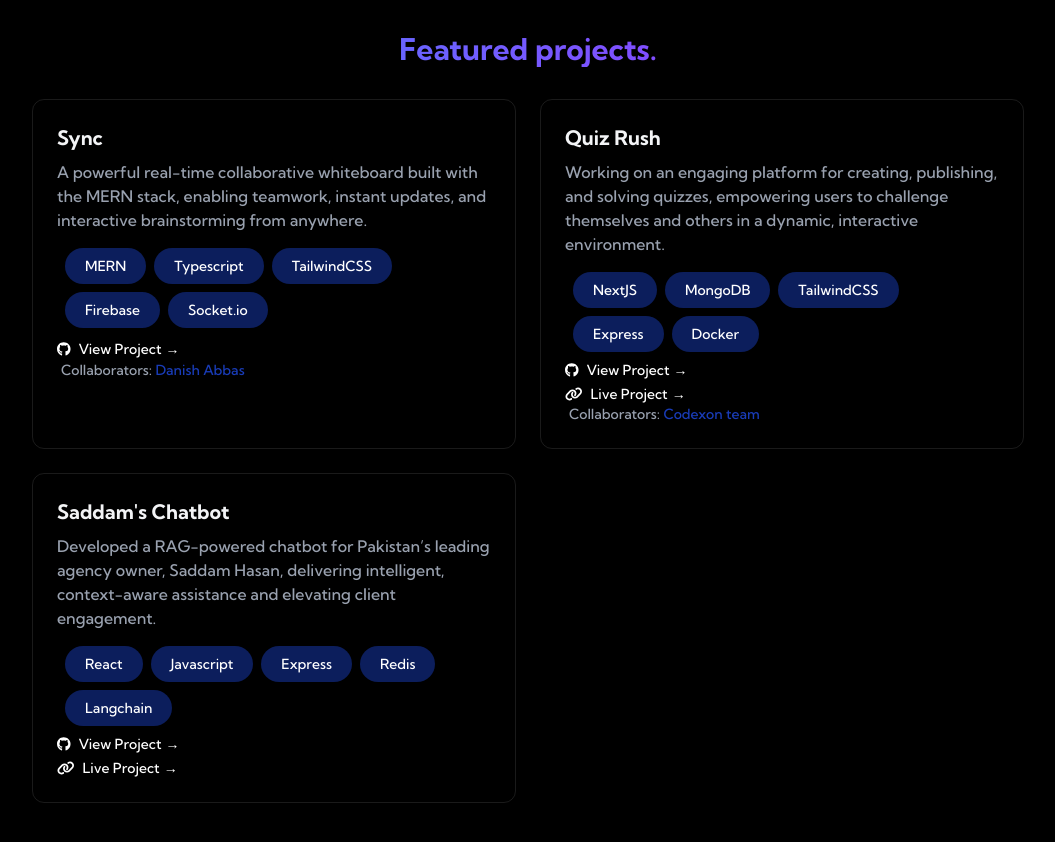
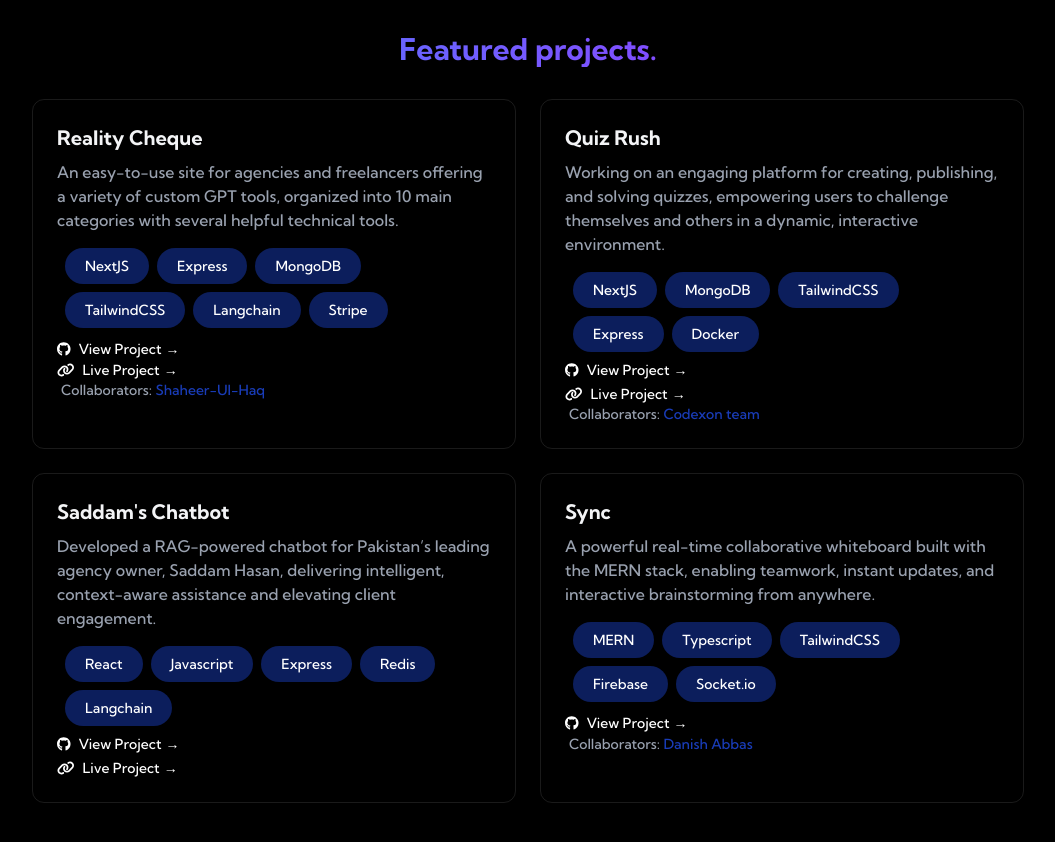
Before and after one commit to Momena-akhtar/momena-in-real-life, a React (Vite) app: page / in a window 1280 px wide. Shown: the part 2520-3362 px from the top of the page, without its empty margins (112-1167 px from the left). Built offline with nearby package versions, Linux system fonts and the light colour scheme.

Commit message:
add reality cheque project

```diff
--- a/src/components/sections/Projects.tsx
+++ b/src/components/sections/Projects.tsx
@@ -14,21 +14,22 @@ const Projects = () => {
           Featured projects.
         </h2>
         <div className="grid grid-cols-1 md:grid-cols-2 gap-6">
-            {/* SYNC */}
+          {/* REALITY CHEQUE */}
           <div className="p-6 rounded-xl border border-white/10 hover:-translate-y-1 hover:border-blue-800/50
           hover:shadow-[0_2px_8px_rgba(59, 130, 246, 0.2)] transition cursor-pointer">
-            <h3 className="text-xl font-bold mb-2"> Sync </h3>
+            <h3 className="text-xl font-bold mb-2"> Reality Cheque </h3>
             <p className="text-gray-400 mb-4 ">
               {" "}
-              A powerful real-time collaborative whiteboard built with the MERN stack, enabling teamwork, instant updates, and interactive brainstorming from anywhere.
+              An easy-to-use site for agencies and freelancers offering a variety of custom GPT tools, organized into 10 main categories with several helpful technical tools.
             </p>
             <div className="m-2 flex flex-wrap gap-2">
               {[
-                "MERN",
-                "Typescript",
+                "NextJS",
+                "Express",
+                "MongoDB",
                 "TailwindCSS",
-                "Firebase",
-                "Socket.io",
+                "Langchain",
+                "Stripe",
               ].map((tech, key) => (
                 <span
                   key={key}
@@ -42,18 +43,27 @@ const Projects = () => {
             </div>
             <a
             target='_blank'
-            href="https://github.com/Momena-akhtar/sync-board"
+            href="https://github.com/Momena-akhtar/reality-cheque"
             className=" text-white hover:text-blue-800 text-sm transition-colors">
                 <FontAwesomeIcon icon={faGithub}  className="text-white pr-2" />
                 View Project
                 <span className="ml-1 text-sm">&#8594;</span>
+            </a>
+            <a
+              target='_blank'
+              href="https://ai.realitycheque.co/"
+              className="text-white hover:text-blue-800 text-sm transition-colors block"
+            >
+              <FontAwesomeIcon icon={faLink} className="text-white pr-2" />
+              Live Project
+              <span className="ml-1 text-sm">&#8594;</span>
             </a>
             <div className='ml-1 text-sm text-gray-400'>
                 Collaborators:
                 <a
                 target='_blank'
                 className='text-blue-800'
-                href="https://github.com/12Danish"> {" "}Danish Abbas</a>
+                href="/"> {" "}Shaheer-Ul-Haq</a>
             </div>
           </div>
           {/* QUIZ RUSH */}
@@ -155,6 +165,48 @@ const Projects = () => {
               <span className="ml-1 text-sm">&#8594;</span>
             </a>
           </div>
+           {/* SYNC */}
+          <div className="p-6 rounded-xl border border-white/10 hover:-translate-y-1 hover:border-blue-800/50
+          hover:shadow-[0_2px_8px_rgba(59, 130, 246, 0.2)] transition cursor-pointer">
+            <h3 className="text-xl font-bold mb-2"> Sync </h3>
+            <p className="text-gray-400 mb-4 ">
+              {" "}
+              A powerful real-time collaborative whiteboard built with the MERN stack, enabling teamwork, instant updates, and interactive brainstorming from anywhere.
+            </p>
+            <div className="m-2 flex flex-wrap gap-2">
+              {[
+                "MERN",
+                "Typescript",
+                "TailwindCSS",
+                "Firebase",
+                "Socket.io",
+              ].map((tech, key) => (
+                <span
+                  key={key}
+                  className="bg-blue-800/50 text-white px-5 py-2 cursor-pointer rounded-full text-sm hover:bg-transparent
+                        hover:shadow[0_2px_8px_rgba(59, 130, 246, 0.2)] transition
+                        "
+                >
+                  {tech}
+                </span>
+              ))}
+            </div>
+            <a
+            target='_blank'
+            href="https://github.com/Momena-akhtar/sync-board"
+            className=" text-white hover:text-blue-800 text-sm transition-colors">
+                <FontAwesomeIcon icon={faGithub}  className="text-white pr-2" />
+                View Project
+                <span className="ml-1 text-sm">&#8594;</span>
+            </a>
+            <div className='ml-1 text-sm text-gray-400'>
+                Collaborators:
+                <a
+                target='_blank'
+                className='text-blue-800'
+                href="https://github.com/12Danish"> {" "}Danish Abbas</a>
+            </div>
+          </div>
         </div>
       </div>
       </RevealOnScroll>
```
